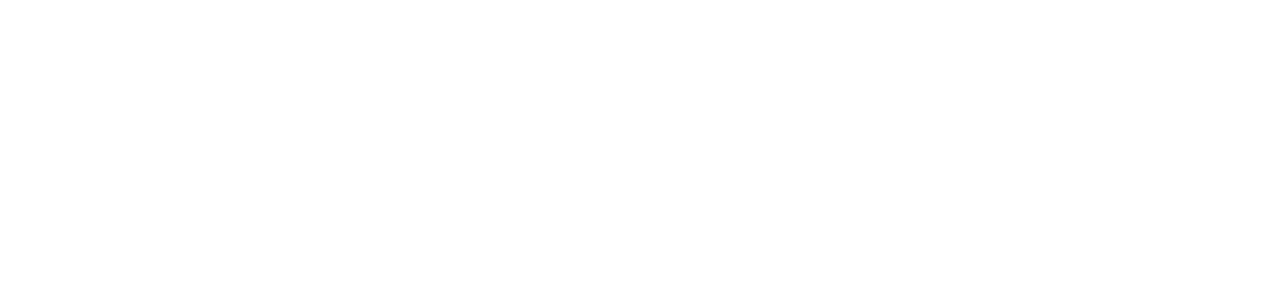
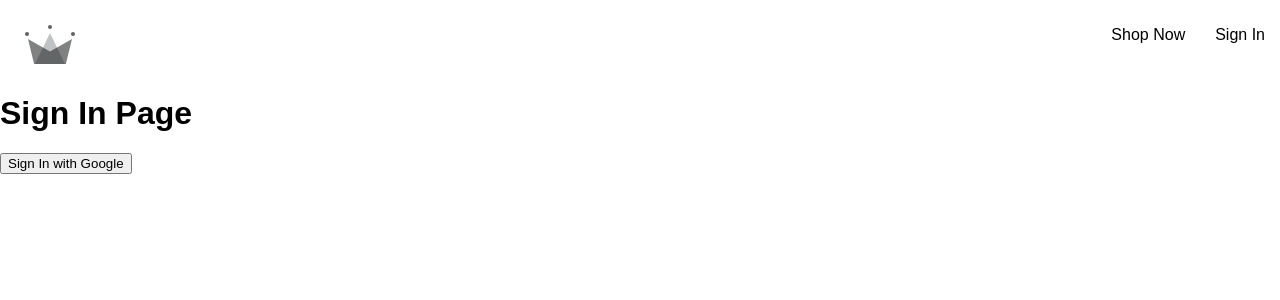
Before and after one commit to gkinghorn3/crown-clothing, a React (Vite) app: page /sign-in in a window 1280 px wide. Before the commit this address had no page. Shown: the top 300 px of the page. Built offline with nearby package versions, Linux system fonts and the light colour scheme; a web font is replaced by a local one.

Commit message:
firebase authetication started

```diff
--- a/package.json
+++ b/package.json
@@ -10,6 +10,7 @@
     "preview": "vite preview"
   },
   "dependencies": {
+    "firebase": "^10.4.0",
     "react": "^18.2.0",
     "react-dom": "^18.2.0",
     "react-router": "^6.16.0",
--- a/src/App.jsx
+++ b/src/App.jsx
@@ -2,6 +2,7 @@
 import Home from './routes/home/home.component';
 import { Routes, Route } from "react-router-dom";
 import Navigation from './routes/navigation/Navigation.component';
+import SignIn from './routes/sign-in/Sign-in.component';
 
 const Shop = () => {
   return <h1>Shop</h1>;
@@ -14,6 +15,7 @@
       <Route path="/" element={<Navigation />} >
         <Route index element={<Home />} />
         <Route path="Shop" element={<Shop />} />
+        <Route path="sign-in" element={<SignIn />} />
       </ Route>
     </Routes>
   )
--- a/src/main.scss
+++ b/src/main.scss
@@ -1,3 +1,7 @@
+* {
+  box-sizing: border-box;
+}
+
 body {
     margin: 0;
     padding: 0;
--- a/src/routes/home/home.component.jsx
+++ b/src/routes/home/home.component.jsx
@@ -32,6 +32,7 @@
 
   return (
     <Directory categories={categories} />
+
   );
 };
 
--- a/src/routes/navigation/Navigation.component.jsx
+++ b/src/routes/navigation/Navigation.component.jsx
@@ -14,6 +14,9 @@
           <Link className="nav-link" to="Shop">
             Shop Now
           </Link>
+          <Link className="nav-link" to="/sign-in">
+            Sign In
+          </Link>
         </div>
       </div>
 
--- /dev/null
+++ b/src/routes/sign-in/Sign-in.component.jsx
@@ -0,0 +1,20 @@
+import { signInWithGooglePopup } from '../../utils/firebase/firebase.utils'
+
+const SignIn = () => {
+
+    const logGoogleUser = async () => {
+        const response = await signInWithGooglePopup();
+        console.log(response);
+    }
+
+    return (
+        <div>
+            <h1>Sign In Page</h1>
+            <button onClick={logGoogleUser}>
+                Sign In with Google
+            </button>
+        </div>
+    )
+}
+
+export default SignIn;
--- /dev/null
+++ b/src/utils/firebase/firebase.utils.jsx
@@ -0,0 +1,23 @@
+import { initializeApp } from 'firebase/app';
+import { getAuth, signInWithRedirect, signInWithPopup, GoogleAuthProvider } from 'firebase/auth';
+
+
+const firebaseConfig = {
+    apiKey: "AIzaSyCq4cEQAD9S4aDB8EqG50vBr1BCNYI4SsE",
+    authDomain: "ecom-store-db-9c5d9.firebaseapp.com",
+    projectId: "ecom-store-db-9c5d9",
+    storageBucket: "ecom-store-db-9c5d9.appspot.com",
+    messagingSenderId: "282798152548",
+    appId: "1:282798152548:web:2523be77530b93c7723871"
+  };
+
+
+  const FirebaseApp = initializeApp(firebaseConfig);
+
+  const provider = new GoogleAuthProvider();
+  provider.setCustomParameters({
+    prompt: "select_account"
+  })
+
+  export const auth = getAuth();
+  export const signInWithGooglePopup = () => signInWithPopup(auth, provider)
```
Also changed, not shown: 1 other file (tests, documents, lock files or other folders).
